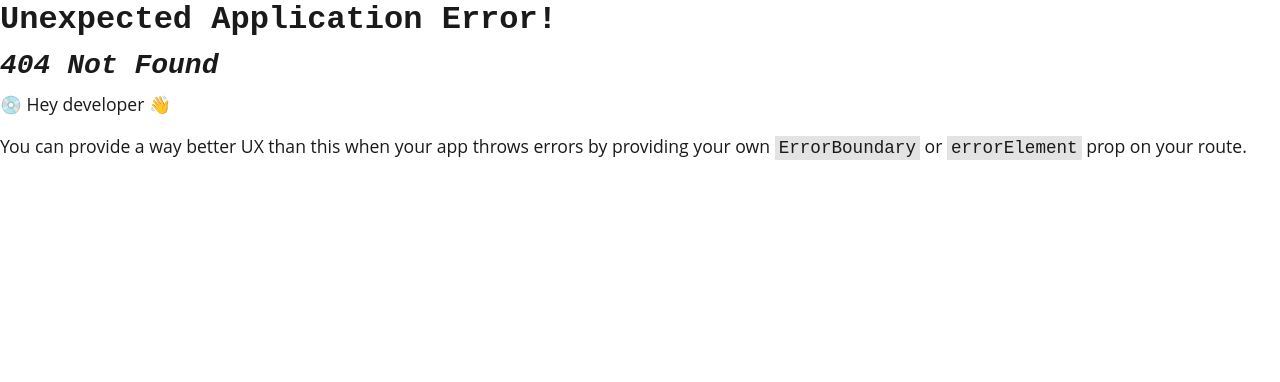
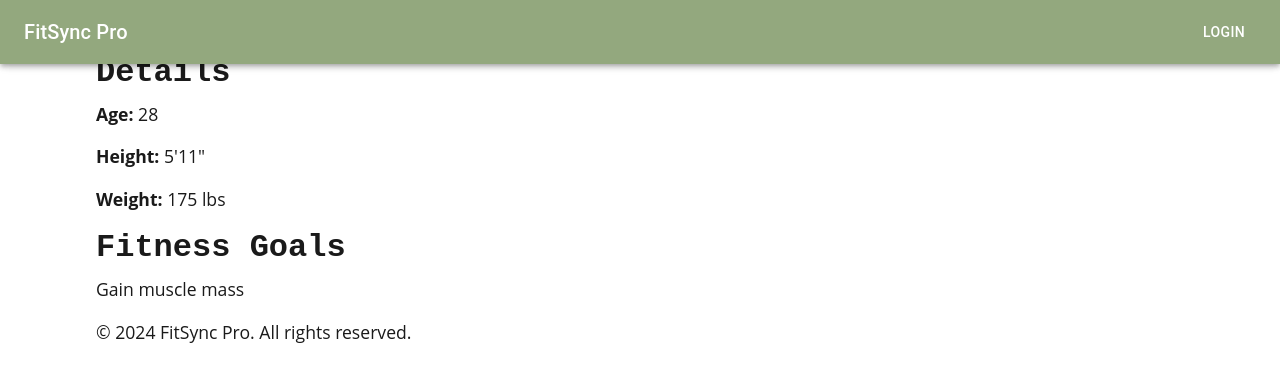
Before and after one commit to dgomie/fitsync-pro, a React (Vite) app in the folder client/: page /profile in a window 1280 px wide. Before the commit this address had no page. Shown: the top 382 px of the page. Built offline with nearby package versions, Linux system fonts and the light colour scheme.

Commit message:
updated profilePage.jsx

```diff
--- a/client/src/pages/ProfilePage.jsx
+++ b/client/src/pages/ProfilePage.jsx
@@ -0,0 +1,46 @@
+import React, { useState, useEffect } from 'react';
+
+const ProfilePage = () => {
+    const [user, setUser] = useState({
+        name: 'John Doe',
+        age: 28,
+        height: '5\'11"',
+        weight: '175 lbs',
+        goals: 'Gain muscle mass',
+
+    });
+
+    // Example of how you might fetch user data (assuming an API is available)
+    useEffect(() => {
+        // Fetch user data from an API
+        // fetch('/api/user')
+        //   .then(response => response.json())
+        //   .then(data => setUser(data));
+    }, []);
+
+    return (
+        <div>
+            <header>
+                <h1>{user.name}'s Profile</h1>
+            </header>
+            <main>
+                <section>
+                    <h2>Details</h2>
+                    <p><strong>Age:</strong> {user.age}</p>
+                    <p><strong>Height:</strong> {user.height}</p>
+                    <p><strong>Weight:</strong> {user.weight}</p>
+                </section>
+                <section>
+                    <h2>Fitness Goals</h2>
+                    <p>{user.goals}</p>
+                </section>
+
+            </main>
+            <footer>
+                <p>&copy; 2024 FitSync Pro. All rights reserved.</p>
+            </footer>
+        </div>
+    );
+};
+
+export default ProfilePage;
```
Also changed, not shown: client/src/main.jsx (+7 -2 lines).
